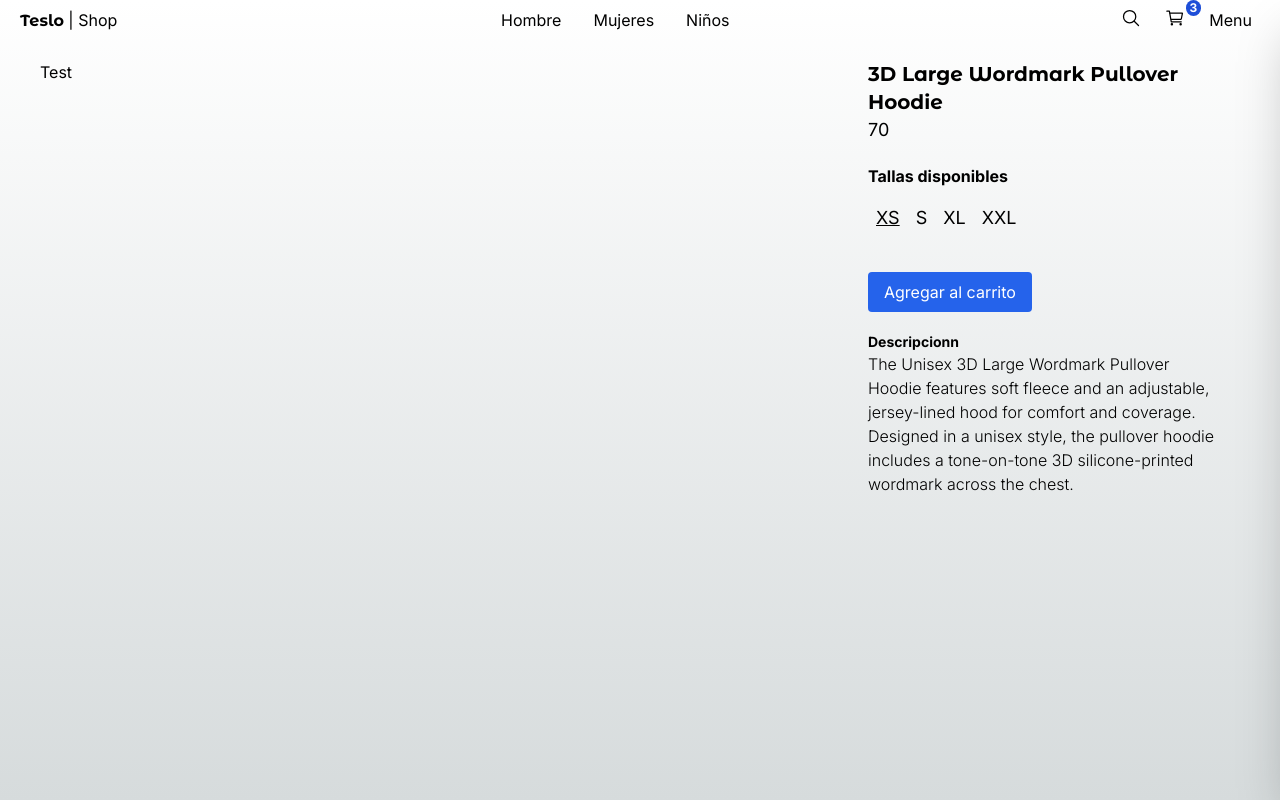
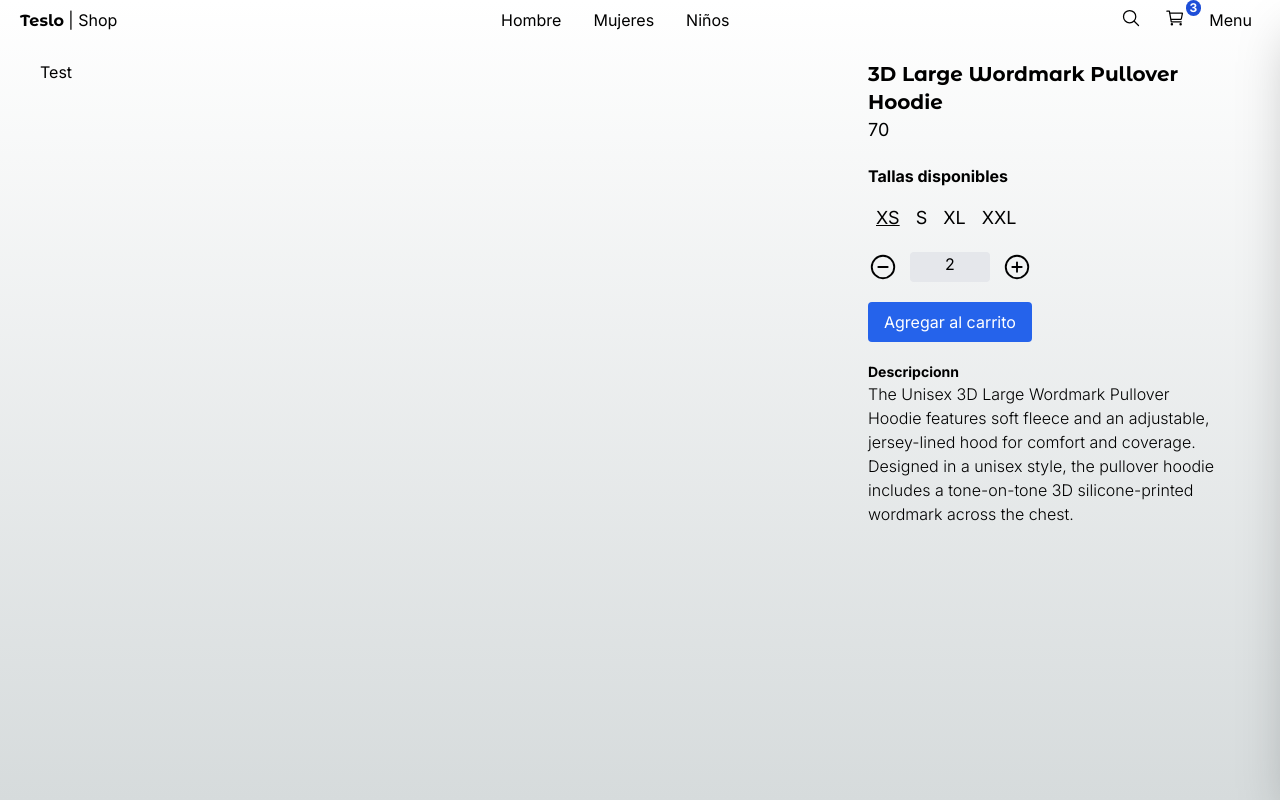
Before and after one commit to wesgdev1/teslo-shop, a Next.js app: page /product/3d_large_wordmark_pullover_hoodie in a window 1280 px wide. Built offline with nearby package versions, Linux system fonts and the light colour scheme.

Commit message:
Add QuantySelector component to product page

```diff
--- a/src/app/(shop)/product/[slug]/page.tsx
+++ b/src/app/(shop)/product/[slug]/page.tsx
@@ -1,7 +1,7 @@
 import { notFound } from "next/navigation";
 import { initialData } from "../../../../seed/seed";
 import { titleFont } from "@/config/fonts";
-import { SizeSelector } from "@/components";
+import { QuantySelector, SizeSelector } from "@/components";
 
 interface Props {
   params: {
@@ -41,6 +41,8 @@
         />
         {/* selector de cantidad */}
 
+        <QuantySelector quantity={2} />
+
         <button className="btn-primary my-5">Agregar al carrito</button>
         {/* Descripcion */}
 
--- a/src/components/index.ts
+++ b/src/components/index.ts
@@ -5,3 +5,4 @@
 export * from "./products/products-grids/ProductGridItem";
 export * from "./ui/sidebar/Sidebar";
 export * from "./product/size-selector/SizeSelector";
+export * from "./product/quanty-selector/QuantySelector";
--- /dev/null
+++ b/src/components/product/quanty-selector/QuantySelector.tsx
@@ -0,0 +1,38 @@
+"use client";
+import { useState } from "react";
+import { IoAddCircleOutline, IoRemoveCircleOutline } from "react-icons/io5";
+
+interface Props {
+  quantity: number;
+}
+
+export const QuantySelector = ({ quantity }: Props) => {
+  const [count, setCount] = useState(quantity);
+  const onQuantityChange = (value: number) => {
+    if (count + value < 1) {
+      return;
+    }
+    setCount(count + value);
+  };
+  return (
+    <div className="flex">
+      <button
+        onClick={() => {
+          onQuantityChange(-1);
+        }}
+      >
+        <IoRemoveCircleOutline size={30} />
+      </button>
+      <span className="w-20 mx-3 px-5 bg-gray-200 text-center rounded">
+        {count}
+      </span>
+      <button
+        onClick={() => {
+          onQuantityChange(+1);
+        }}
+      >
+        <IoAddCircleOutline size={30} />
+      </button>
+    </div>
+  );
+};
```
